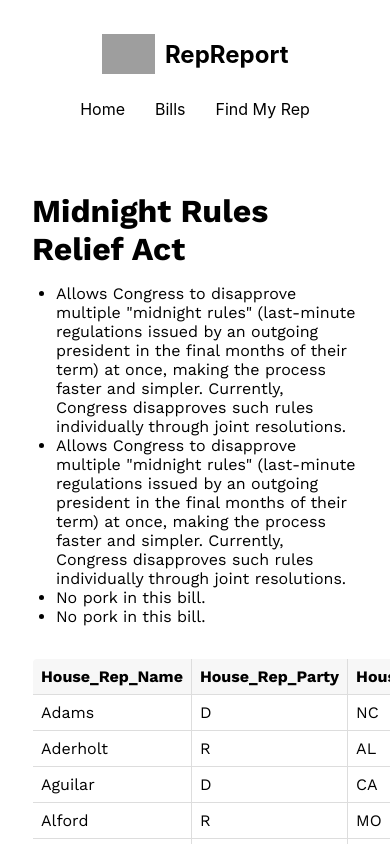
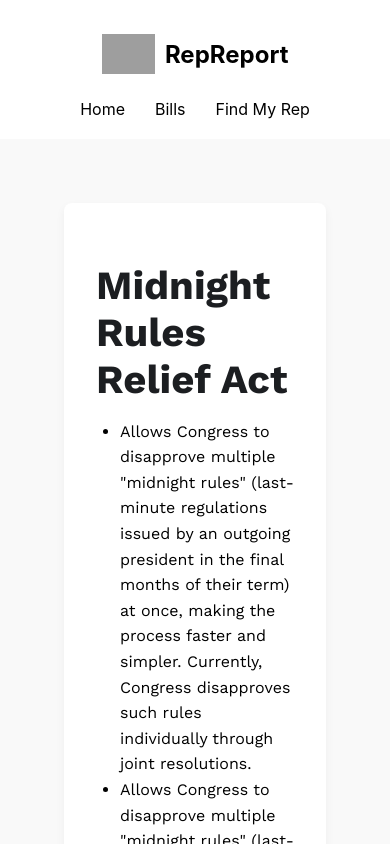
Before and after one commit to jcrooks33/repreport_nextjs, a Next.js app in the folder repreport/: page /bills/midnight-rules in a window 390 px wide. Built offline with nearby package versions, Linux system fonts and the light colour scheme; grey boxes are pictures that could not be loaded.

Commit message:
card for bill info

```diff
--- a/repreport/src/app/bills/[slug]/page.jsx
+++ b/repreport/src/app/bills/[slug]/page.jsx
@@ -1,12 +1,12 @@
+// src/app/bills/[slug]/page.jsx
 import fs from 'fs';
 import path from 'path';
 import React from 'react';
+import { notFound } from 'next/navigation';
 import { billsData } from '@/data/billsData';
-import { notFound } from 'next/navigation';
-import styles from '@/css/BillDetail.module.css';
-import { Tweet } from 'react-tweet'; // This package is assumed to support SSR
+import BillDetailClient from '../../../components/BillDetailClient' // <-- Client component
 
-// Simple CSV parser: assumes first line contains comma-separated headers.
+// Parse CSV
 function parseCSV(csvString) {
   const lines = csvString.trim().split('\n');
   const headers = lines[0].split(',').map((h) => h.trim());
@@ -28,7 +28,6 @@ function extractTweetId(embedHtml) {
 }
 
 export async function generateStaticParams() {
-  // Pre-generate pages for all bills
   return billsData.map((bill) => ({ slug: bill.slug }));
 }
 
@@ -39,7 +38,7 @@ export default function BillDetailPage({ params }) {
     notFound();
   }
 
-  // Load CSV file and parse it into table data.
+  // --- Parse the CSV server-side ---
   const csvPath = path.join(process.cwd(), 'public', bill.csv);
   let tableData = null;
   try {
@@ -49,57 +48,18 @@ export default function BillDetailPage({ params }) {
     tableData = { error: 'Error loading CSV data' };
   }
 
+  // --- Extract Tweet IDs ---
+  const tweetIds = bill.tweets
+    .map((tweetHtml) => extractTweetId(tweetHtml))
+    .filter((id) => !!id); // Filter out nulls
+
   return (
-    <div className={styles.container}>
-      {/* Header Section: Title, bullet points, and pork text */}
-      <h1>{bill.title}</h1>
-      <ul>
-        {bill.bps.map((bp, idx) => (
-          <li key={idx}>{bp}</li>
-        ))}
-      </ul>
-      {/* Two-Column Layout */}
-      <div className={styles.twoColumn}>
-        {/* Left Column: CSV table */}
-        <div className={styles.left}>
-          {tableData.error ? (
-            <p>{tableData.error}</p>
-          ) : (
-            <table className={styles.table}>
-              <thead>
-                <tr>
-                  {tableData.headers.map((header, idx) => (
-                    <th key={idx}>{header}</th>
-                  ))}
-                </tr>
-              </thead>
-              <tbody>
-                {tableData.data.map((row, rowIndex) => (
-                  <tr key={rowIndex}>
-                    {tableData.headers.map((header, cellIndex) => (
-                      <td key={cellIndex}>{row[header]}</td>
-                    ))}
-                  </tr>
-                ))}
-              </tbody>
-            </table>
-          )}
-        </div>
-
-        {/* Right Column: Tweets */}
-        <div className={styles.right}>
-          {bill.tweets.map((tweetHtml, idx) => {
-            const tweetId = extractTweetId(tweetHtml);
-            return tweetId ? (
-              <div key={idx} className={styles.tweet}>
-                <Tweet id={tweetId} />
-              </div>
-            ) : (
-              <p key={idx}>Error loading tweet.</p>
-            );
-          })}
-        </div>
-      </div>
-    </div>
+    <BillDetailClient
+      title={bill.title}
+      bps={bill.bps}
+      pork={bill.pork}
+      tableData={tableData}
+      tweetIds={tweetIds}
+    />
   );
 }
--- /dev/null
+++ b/repreport/src/components/BillDetailClient.jsx
@@ -0,0 +1,137 @@
+'use client';
+import React, { useState, useEffect } from 'react';
+import { Tweet } from 'react-tweet';
+import styles from '@/css/BillDetail.module.css';
+
+// Hook: Detects whether the screen matches a given CSS media query
+function useMediaQuery(query) {
+  const [matches, setMatches] = useState(false);
+
+  useEffect(() => {
+    const media = window.matchMedia(query);
+    if (media.matches !== matches) {
+      setMatches(media.matches);
+    }
+    const listener = () => setMatches(media.matches);
+    media.addEventListener('change', listener);
+    return () => media.removeEventListener('change', listener);
+  }, [matches, query]);
+
+  return matches;
+}
+
+export default function BillDetailClient({ title, bps, pork, tableData, tweetIds }) {
+  const isMobile = useMediaQuery('(max-width: 768px)');
+
+  // Render table
+  const renderTable = () => {
+    if (tableData.error) {
+      return <p>{tableData.error}</p>;
+    }
+    return (
+      <table className={styles.table}>
+        <thead>
+          <tr>
+            {tableData.headers.map((header, idx) => (
+              <th key={idx}>{header}</th>
+            ))}
+          </tr>
+        </thead>
+        <tbody>
+          {tableData.data.map((row, rowIndex) => (
+            <tr key={rowIndex}>
+              {tableData.headers.map((header, cellIndex) => (
+                <td key={cellIndex}>{row[header]}</td>
+              ))}
+            </tr>
+          ))}
+        </tbody>
+      </table>
+    );
+  };
+
+  // Render tweets
+  const renderTweets = () => {
+    if (!tweetIds.length) {
+      return <p>No tweets available.</p>;
+    }
+    return tweetIds.map((id, idx) => (
+      <div key={idx} className={styles.tweet}>
+        <Tweet id={id} />
+      </div>
+    ));
+  };
+
+  // If mobile, render a tabbed interface
+  if (isMobile) {
+    return (
+      <div className={styles.container}>
+        <div className={styles.billCard}>
+        <h1>{title}</h1>
+        <ul>
+          {bps.map((bp, idx) => (
+            <li key={idx}>{bp}</li>
+          ))}
+        </ul>
+        <p>{pork}</p>
+        </div>
+
+        <MobileTabs
+          table={renderTable()}
+          tweets={renderTweets()}
+        />
+      </div>
+    );
+  }
+
+  // Otherwise (desktop), show two-column layout
+  return (
+    <div className={styles.container}>
+        <div className={styles.billCard}>
+      <h1>{title}</h1>
+      <ul>
+        {bps.map((bp, idx) => (
+          <li key={idx}>{bp}</li>
+        ))}
+      </ul>
+      <p>{pork}</p>
+</div>
+      <div className={styles.twoColumn}>
+        <div className={styles.left}>
+          {renderTable()}
+        </div>
+        <div className={styles.right}>
+          {renderTweets()}
+        </div>
+      </div>
+    </div>
+  );
+}
+
+// Simple tabbed interface for mobile
+function MobileTabs({ table, tweets }) {
+  const [activeTab, setActiveTab] = useState('table');
+
+  return (
+    <div>
+      <div className={styles.tabBar}>
+        <button
+          className={activeTab === 'table' ? styles.activeTab : ''}
+          onClick={() => setActiveTab('table')}
+        >
+          Table
+        </button>
+        <button
+          className={activeTab === 'tweets' ? styles.activeTab : ''}
+          onClick={() => setActiveTab('tweets')}
+        >
+          Tweets
+        </button>
+      </div>
+
+      <div className={styles.tabContent}>
+        {activeTab === 'table' ? table : tweets}
+      </div>
+    </div>
+  );
+}
--- a/repreport/src/css/BillDetail.module.css
+++ b/repreport/src/css/BillDetail.module.css
@@ -1,54 +1,65 @@
-/* src/css/BillDetail.module.css */
-
+/* Container & Basic Typography */
 .container {
-  max-width: 1200px;
   margin: 0 auto;
-  padding: 2rem;
+  padding: 4rem;
+  background-color: #f9f9f9;
 }
 
-.container h1 {
-  font-size: 2rem;
-  margin-bottom: 1rem;
+/* If you want the card to look just like .infoBlocks from the homepage: */
+.billCard {
+  background: #fff;           /* same white card-like area */
+  border-radius: 8px;
+  padding: 2rem;
+  box-shadow: 0 4px 10px rgba(0, 0, 0, 0.05);
+  margin-bottom: 2rem;
 }
 
-.container ul {
-  list-style: disc;
-  margin: 1rem 0;
-  padding-left: 1.5rem;
+/* Make the h1 look like the .heading from homepage */
+.billCard h1 {
+  font-size: 2.5rem;          /* same size as .heading */
+  margin-bottom: 0.5rem;
+  color: #1c1e21;
+  text-align: left;
 }
 
-.container p {
-  font-size: 1.1rem;
+/* Make the ul look like .infoBlock ul */
+.billCard ul {
+  list-style-type: disc;
+  padding-left: 1.5rem;
   line-height: 1.6;
 }
 
-/* Two-Column Layout */
+/* Optionally keep the existing p style or match subheading style if you want */
+.billCard p {
+  font-size: 1.1rem;
+  line-height: 1.6;
+  color: #555;
+  margin-top: 1rem;
+}
+
+/* Two-Column Layout (Desktop) */
 .twoColumn {
   display: flex;
   gap: 2rem;
   margin-top: 2rem;
 }
 
-/*
-  Each column is a flex container so we can center items horizontally.
-  flex-direction: column ensures children stack vertically within each column.
-*/
 .left,
 .right {
   flex: 1;
   display: flex;
   flex-direction: column;
-  align-items: center; /* center horizontally */
+  align-items: center; /* center the content horizontally */
 }
 
 /* Table Styling */
 .table {
-  width: 90%; /* or 100%, if you prefer */
+  width: 90%;
   border-collapse: collapse;
   border: 1px solid #ddd;
   border-radius: 5px;
   overflow: hidden;
-  margin-bottom: 2rem; /* space below the table */
+  margin-bottom: 2rem;
 }
 
 .table th,
@@ -64,14 +75,46 @@
 
 /* Tweet Block Styling */
 .tweet {
-  width: 90%; /* ensure the tweet block is centered within its column */
+  width: 90%;
   border: 1px solid #ddd;
   padding: 1rem;
   border-radius: 5px;
   transition: box-shadow 0.2s ease;
   margin-bottom: 1.5rem;
+  background-color: #fff;
 }
 
 .tweet:hover {
   box-shadow: 0 2px 8px rgba(0, 0, 0, 0.1);
 }
+
+/* Tab Bar (Mobile) */
+.tabBar {
+  display: flex;
+  border-bottom: 1px solid #ddd;
+  margin: 1rem 0;
+}
+
+.tabBar button {
+  flex: 1;
+  padding: 0.75rem;
+  background: none;
+  border: none;
+  cursor: pointer;
+  font-size: 1rem;
+  transition: background-color 0.2s ease;
+}
+
+.tabBar button:hover {
+  background-color: #f7f7f7;
+}
+
+.activeTab {
+  background-color: #eaeaea;
+  font-weight: bold;
+}
+
+/* Tab Content */
+.tabContent {
+  margin-top: 1rem;
+}
```
